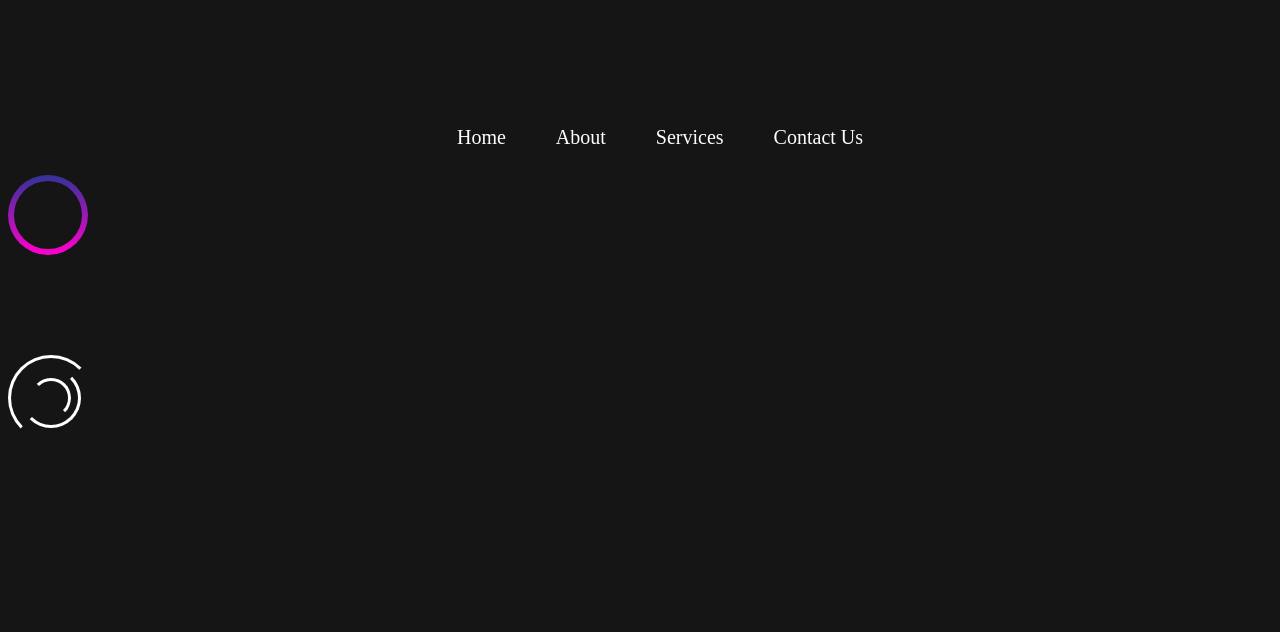
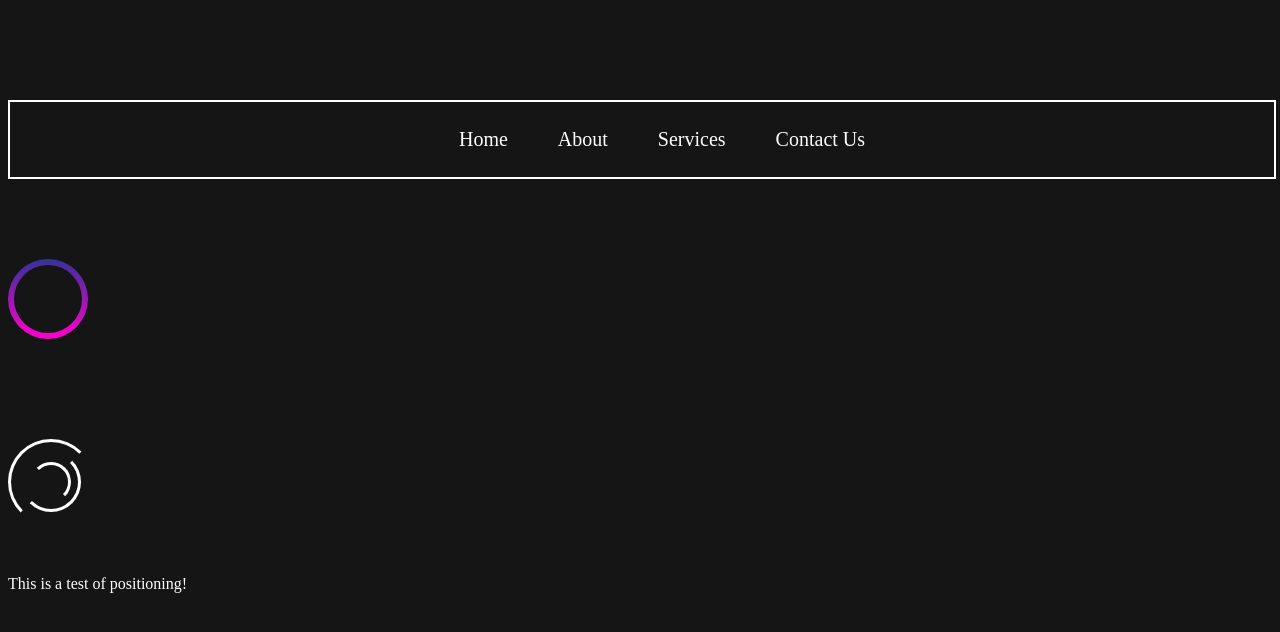
Before and after one commit to DanielLongacre/Practice, a plain HTML site: page index.html in a window 1280 px wide. Drawn offline with Linux system fonts and the light colour scheme.

Commit message:
Added border around nav section

```diff
--- a/index.html
+++ b/index.html
@@ -15,9 +15,16 @@
             <li><a href="#">Contact Us</a></li>
         </ul>
     </section>
-    <div class="spinner"></div>
+    <section>
+        <div class="spinner"></div>
+    </section>
     <section id="altspins">
         <div class="loader"></div>
     </section>
+    <section>
+        <div class="positioning">
+            <p>This is a test of positioning!</p>
+        </div>
+    </section>
 </body>
 </html>
--- a/style.css
+++ b/style.css
@@ -7,6 +7,8 @@
     justify-content: center;
     align-items: center;
     margin-top: 100px;
+    border: 2px solid white;
+    margin-bottom: 5rem;
 }
 ul {
     display: flex;
@@ -138,3 +140,11 @@ ul li:hover a {
         transform: rotate(360deg);
     }
 }
+.positioning {
+
+}
+p {
+    color: #fff;
+    position: inherit;
+    margin-top: 50px;
+}
```
